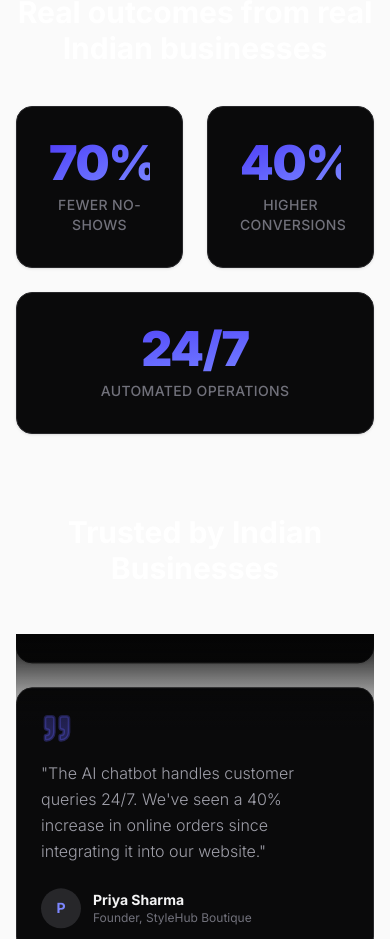
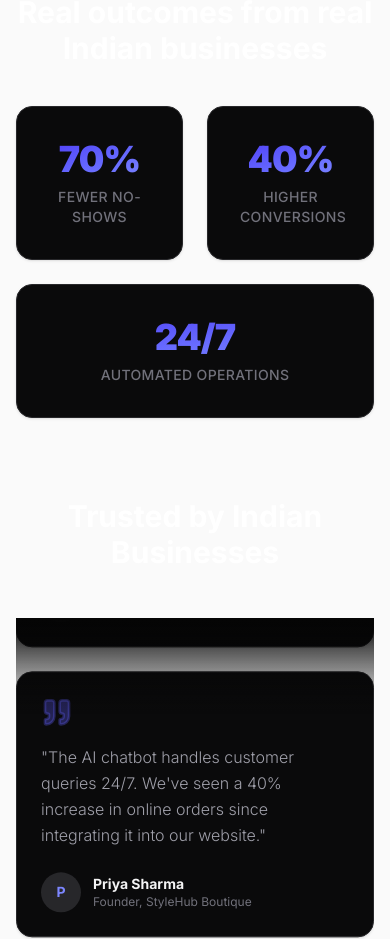
Before and after one commit to ShyamCoder2024/ScaleOn_Technology, a React (Vite) app: page / in a window 390 px wide. Shown: the part 8380-9319 px from the top of the page. Built offline with nearby package versions, Linux system fonts and the light colour scheme.

Commit message:
Fix stats counter font size on mobile - reduce to text-4xl to prevent overflow

```diff
--- a/src/components/SocialProof.jsx
+++ b/src/components/SocialProof.jsx
@@ -168,7 +168,7 @@ const SocialProof = ({ theme }) => {
                                         : "bg-white border-zinc-100 hover:border-indigo-100"
                                 )}
                             >
-                                <div className="text-5xl md:text-6xl font-black text-transparent bg-clip-text bg-gradient-to-br from-indigo-600 to-indigo-400 mb-2 font-display tracking-tight">
+                                <div className="text-4xl md:text-6xl font-black text-transparent bg-clip-text bg-gradient-to-br from-indigo-600 to-indigo-400 mb-2 font-display tracking-tight">
                                     <Counter value={stat.value} suffix={stat.suffix} />
                                 </div>
                                 <div className="text-zinc-500 font-medium uppercase tracking-wide text-sm">{stat.label}</div>
```
